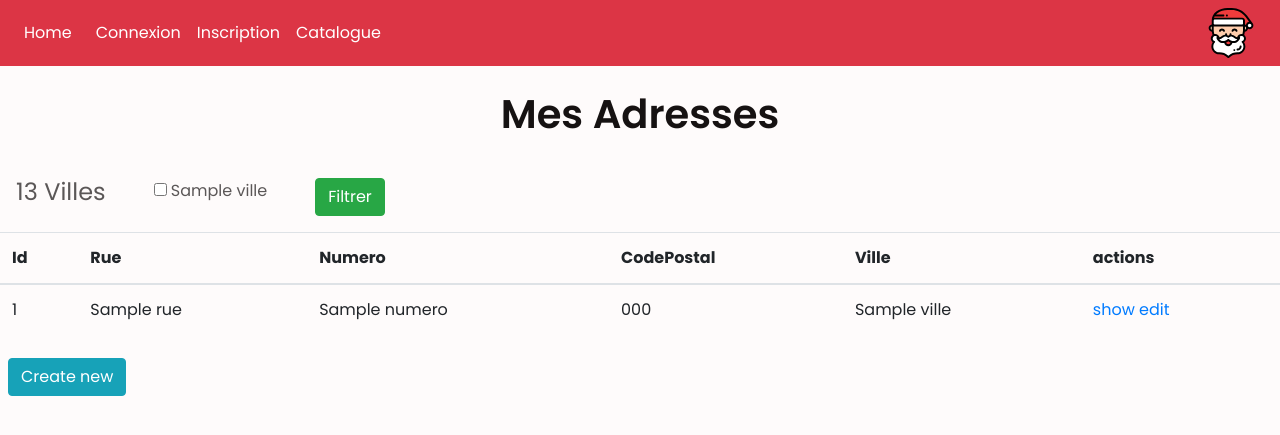
After one commit to MouhcineIzem/pere-noel, a Symfony app: template templates/admin/list_adresses.html.twig in a window 1280 px wide. The commit adds this page. Shown: the top 435 px of the page. Run offline with Twig, Linux system fonts and the light colour scheme; the template is opened without the code that fills it: most values are stand-ins (such as "Sample title", 1, 10 or a date in 2020); some libraries are stand-ins or nearby versions.

Commit message:
Afficher toutes les adresses des utilisateures

```diff
--- a/templates/admin/index.html.twig
+++ b/templates/admin/index.html.twig
@@ -9,6 +9,9 @@
 </style>
 
 <div class="example-wrapper">
+        <div>
+            <h2><a href="{{ path('pereNoel_adresses') }}">Les Adresses</a></h2>
+        </div>
         <table class="table">
             <thead class="bg-warning">
             <tr>
--- /dev/null
+++ b/templates/admin/list_adresses.html.twig
@@ -0,0 +1,62 @@
+{% extends 'base.html.twig' %}
+
+{% block title %}Adresse index{% endblock %}
+
+{% block body %}
+    <style>
+        .lolo {
+            display: flex;
+        }
+    </style>
+    <h1 class=" container text-center p-4">Mes Adresses</h1>
+    <div class="row">
+        <div class="text-center col-md-12 my-3 mx-3 lolo">
+            <h4 > {{ villes | length }} Villes</h4>
+            {% set newVilles = [] %}
+            {% for user in users %}
+                {% if user.adresses and user.adresses.ville not in newVilles %}
+                    <div class="mx-5">
+                        <input type="checkbox"> {{ user.adresses.ville }}
+                    </div>
+                    {% set  newVilles = newVilles|merge([user.adresses.ville])%}
+                {% endif %}
+            {% endfor %}
+
+            <a href="" class="btn btn-success ">Filtrer</a>
+        </div>
+    </div>
+
+    <table class="table">
+        <thead>
+        <tr>
+            <th>Id</th>
+            <th>Rue</th>
+            <th>Numero</th>
+            <th>CodePostal</th>
+            <th>Ville</th>
+            <th>actions</th>
+        </tr>
+        </thead>
+        <tbody>
+        {{ dump(users) }}
+        {% for user in users %}
+            {% if user.adresses %}
+                <tr>
+                    <td>{{ user.adresses.id }}</td>
+                    <td>{{ user.adresses.rue }}</td>
+                    <td>{{ user.adresses.numero }}</td>
+                    <td>{{ user.adresses.codePostal }}</td>
+                    <td>{{ user.adresses.ville }}</td>
+                    <td>
+                        <a href="{{ path('adresse_show', {'id': user.adresses.id}) }}">show</a>
+                        <a href="{{ path('adresse_edit', {'id': user.adresses.id}) }}">edit</a>
+                    </td>
+                </tr>
+            {% endif %}
+        {% endfor %}
+
+        </tbody>
+    </table>
+
+    <a href="{{ path('adresse_new') }}" class="btn btn-info mx-2 my-2">Create new</a>
+{% endblock %}
--- a/templates/partials/header.html.twig
+++ b/templates/partials/header.html.twig
@@ -15,6 +15,11 @@
 					<li class="nav-item active">
 						<a class="nav-link " href="{{ path('panier') }}">Ma liste</a>
 					</li>
+					{% if app.user.adresses %}
+						<li class="nav-item active">
+							<a class="nav-link " href="{{ path('adresse_show', {"id" : app.user.adresses.id}) }}">Mon Adresse</a>
+						</li>
+					{% endif %}
 				{% else %}
 					<li class="nav-item ml-2 active">
 						<a class="nav-link" href="{{path('app_login')}}">Connexion</a>
```
Also changed, not shown: index.txt (added, +32 -0 lines), src/Controller/AdminController.php (+21 -0 lines), templates/admin/list-cadeaux.html.twig (+6 -1 lines), templates/adresse/index.html.twig (+11 -30 lines).
